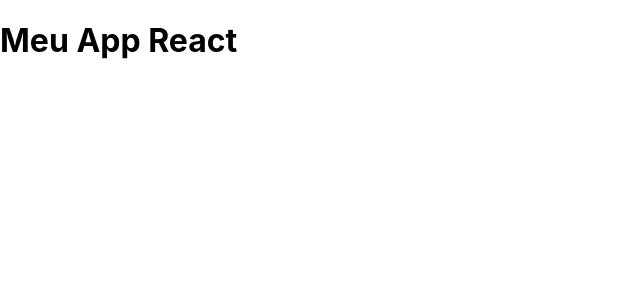
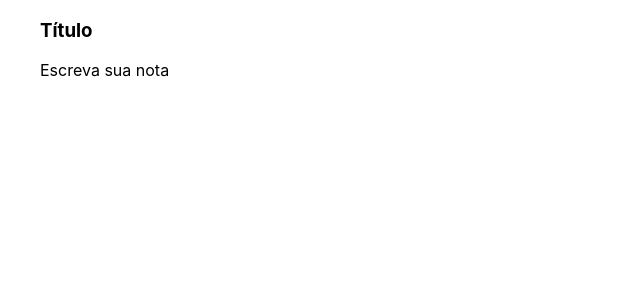
Before and after one commit to JGA7077/alura_todoList-ceep, a React (Create React App) app: page / in a window 1280 px wide. Shown: the top 300 px of the page, without its empty margins (0-640 px from the left). Built offline with nearby package versions, Linux system fonts and the light colour scheme.

Commit message:
02 - 02.Criando Componentes

```diff
--- a/src/App.js
+++ b/src/App.js
@@ -1,8 +1,12 @@
 import React from "react";
+import { ListaDeNotas } from "./components/ListaDeNotas";
 
 function App() {
   return (
-    <h1>Meu App React</h1>
+    <section>
+
+      <ListaDeNotas />
+    </section>
   );
 }
 
--- /dev/null
+++ b/src/components/ListaDeNotas.jsx
@@ -0,0 +1,16 @@
+import React, { Component } from "react";
+
+export class ListaDeNotas extends Component {
+  render() {
+    return (
+      <ul>
+        <section>
+          <header>
+            <h3>Título</h3>
+            <p>Escreva sua nota</p>
+          </header>
+        </section>
+      </ul>
+    );
+  }
+}
```
